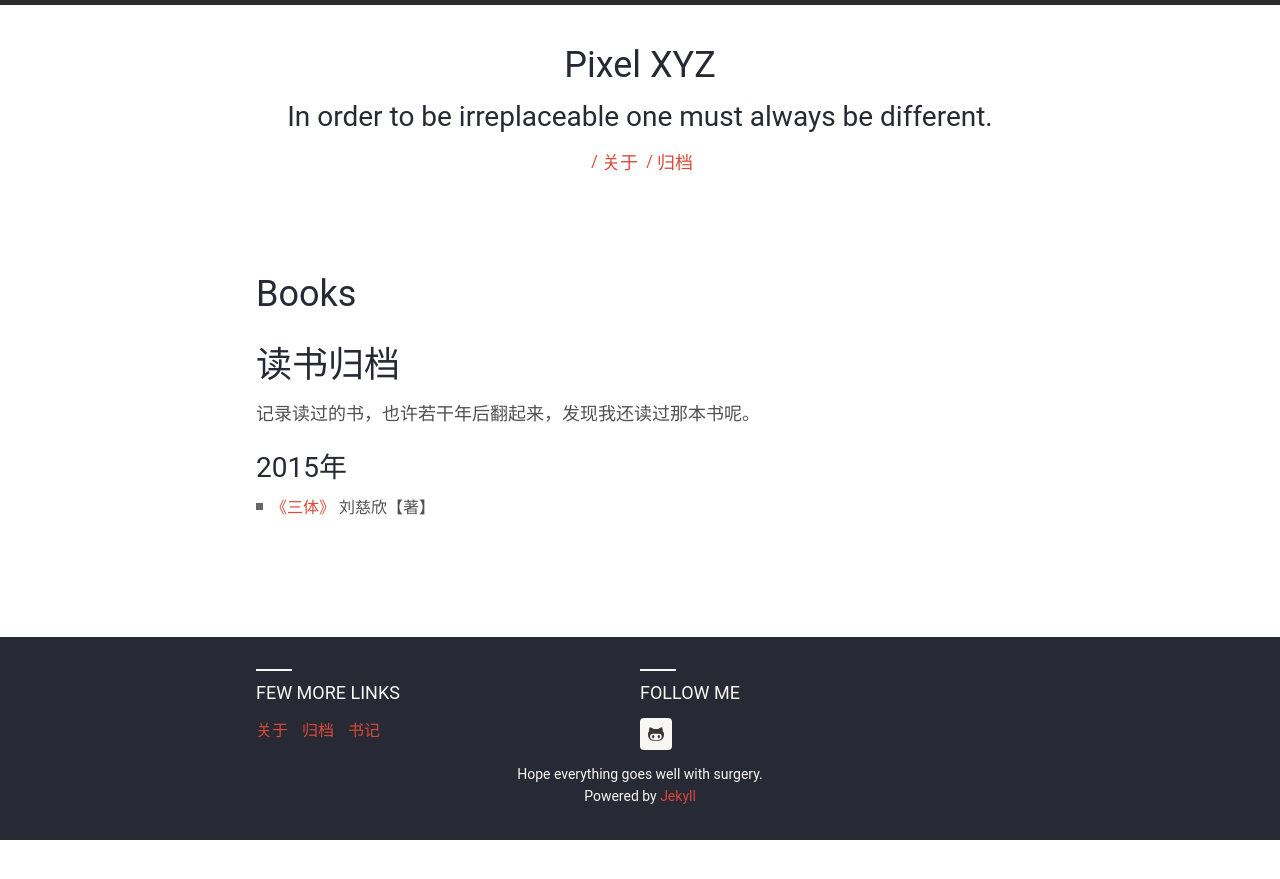
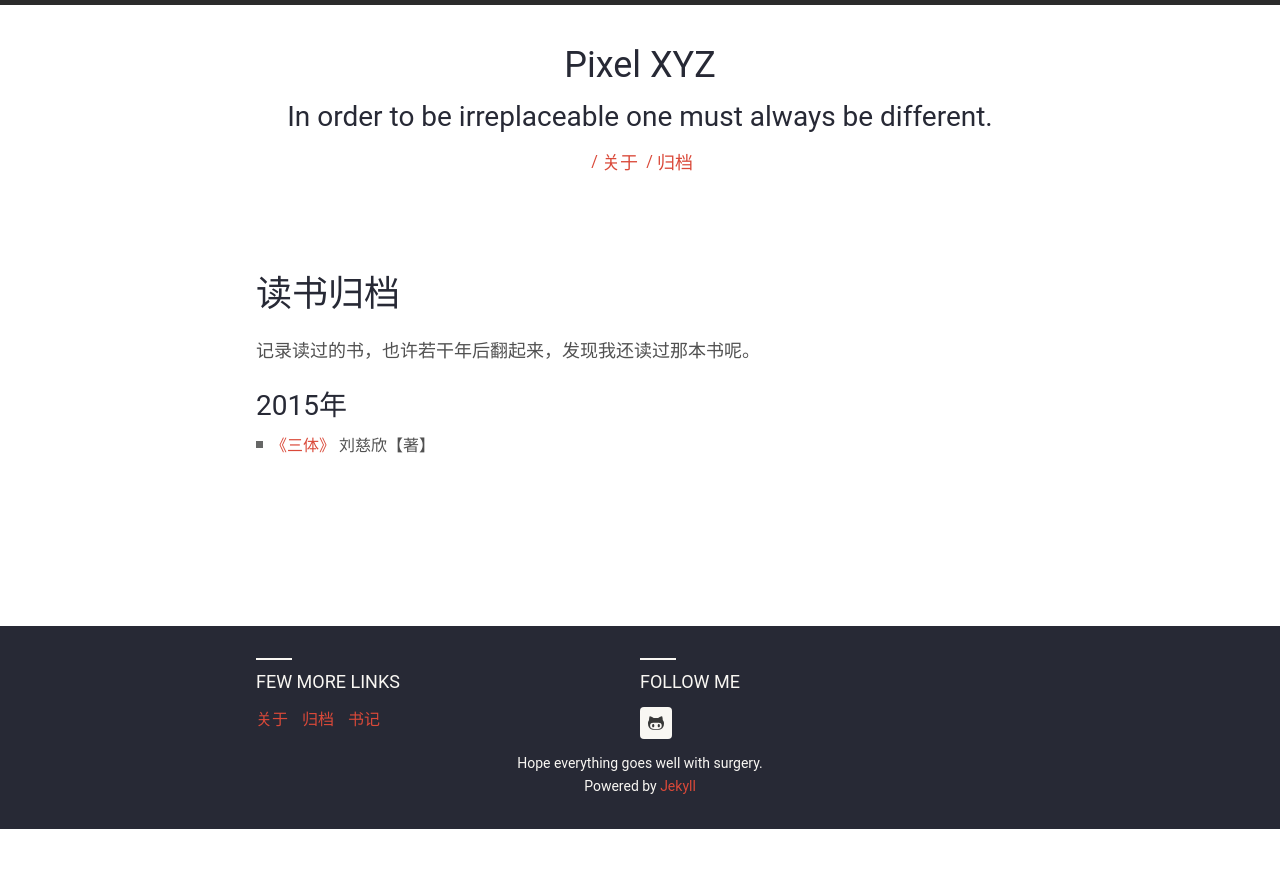
Before and after one commit to nealzhu/nealzhu.github.io, a Jekyll site: the page built from books.md, in a window 1280 px wide. Shown: the top 879 px of the page. Built offline with Jekyll 4.4.1, drawn with Linux system fonts in a browser that asks for light colours; nearby versions of some CDN libraries; some web fonts are replaced.

Commit message:
更新
1、标题汉化。

```diff
--- a/books.md
+++ b/books.md
@@ -1,10 +1,8 @@
 ---
 layout: page
-title: Books
+title: 读书归档
 permalink: /books/
 ---
-
-# 读书归档
 
 记录读过的书，也许若干年后翻起来，发现我还读过那本书呢。
 
```
Also changed, not shown: about.md (+1 -1 lines), blog.md (+1 -1 lines).
